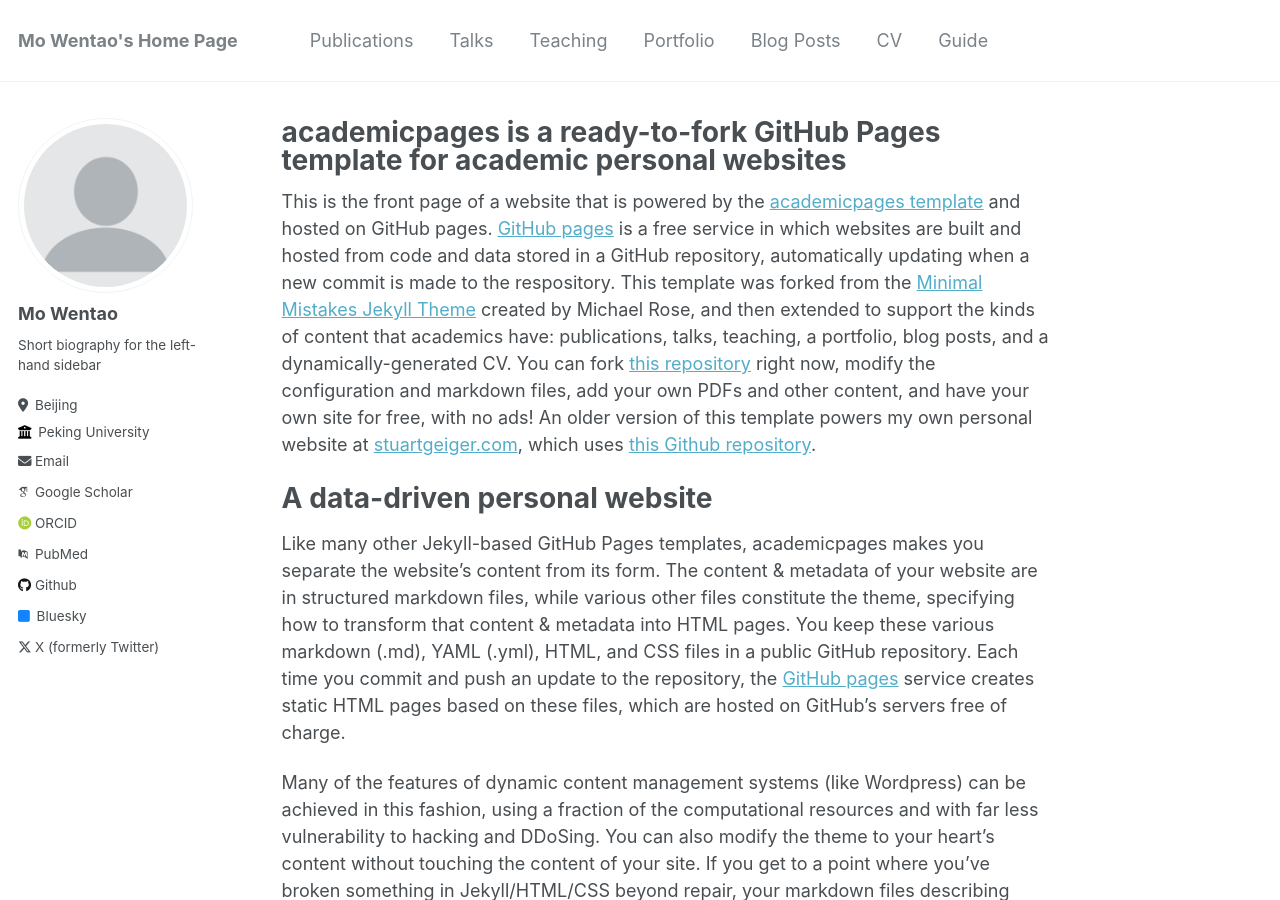
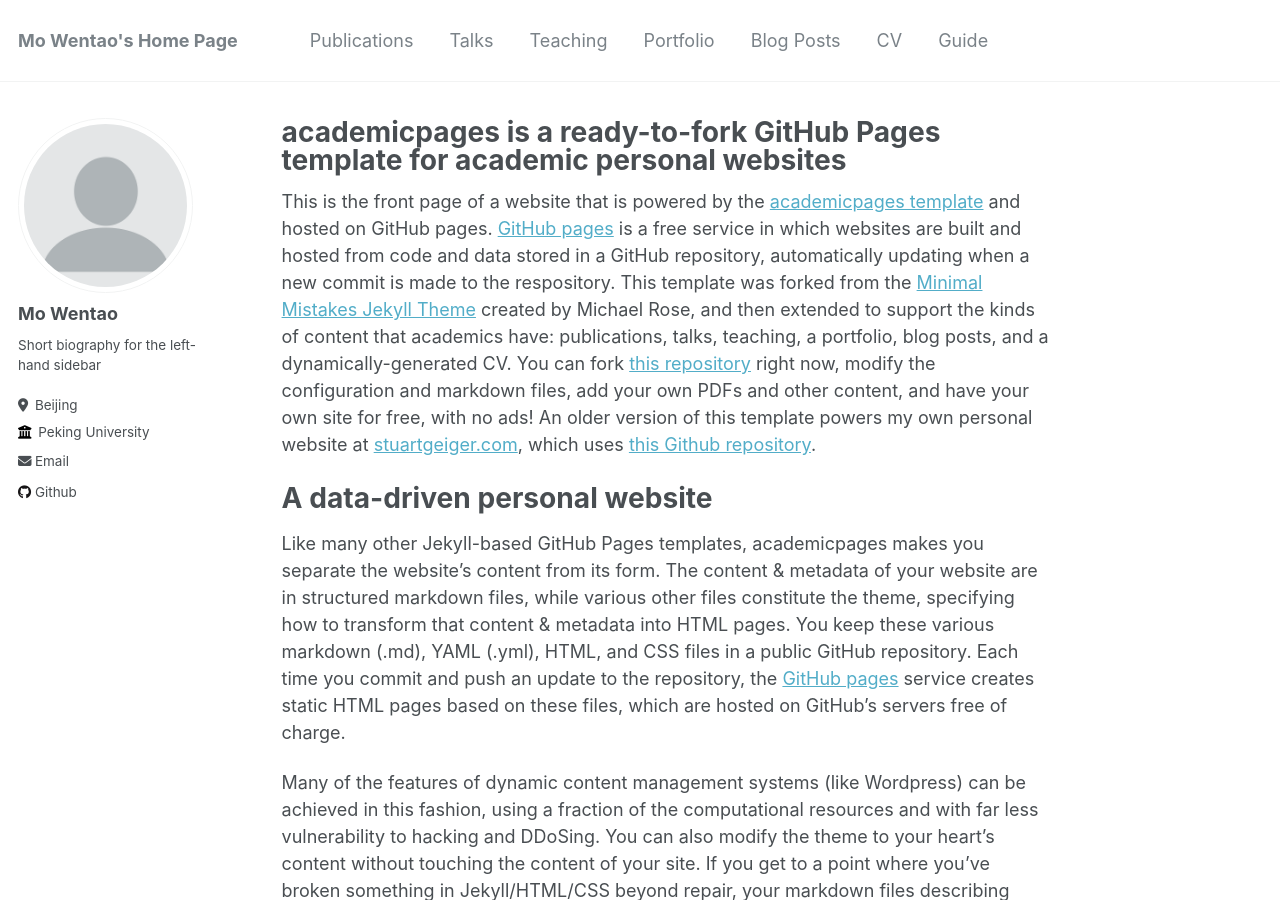
Before and after one commit to matthewdm0816/matthewdm0816.github.io, a Jekyll site: the page built from _pages/about.md, in a window 1280 px wide and 900 px high. Built offline with Jekyll 4.4.1, drawn with Linux system fonts in a browser that asks for light colours; some web fonts are replaced.

Commit message:
Update _config.yml

```diff
--- a/_config.yml
+++ b/_config.yml
@@ -32,10 +32,10 @@ author:
 
   # Academic websites
   arxiv            : # URL - Update with the correct link to your profile
-  googlescholar    : ""
+  googlescholar    :
   impactstory      : # URL
-  orcid            : ""
-  pubmed           : ""
+  orcid            :
+  pubmed           :
   researchgate     : # URL
 
   # Repositories and software development
@@ -47,7 +47,7 @@ author:
   stackoverflow    : # User number or user number and name (i.e., use "1" or "1/jeff-atwood")
 
   # Social media
-  bluesky          : "" # Replace this with you Bluesky username
+  bluesky          : # Replace this with you Bluesky username
   facebook         : # Username
   flickr           : # Username
   foursquare       : # Username
@@ -64,7 +64,7 @@ author:
   steam            : # Username
   telegram         : # URL
   tumblr           : # Username
-  twitter          : ""  # Replace this with your X / Twitter handle
+  twitter          : # Replace this with your X / Twitter handle
   vine             : # Username
   weibo            : # Username
   wikipedia        : # Username
```
